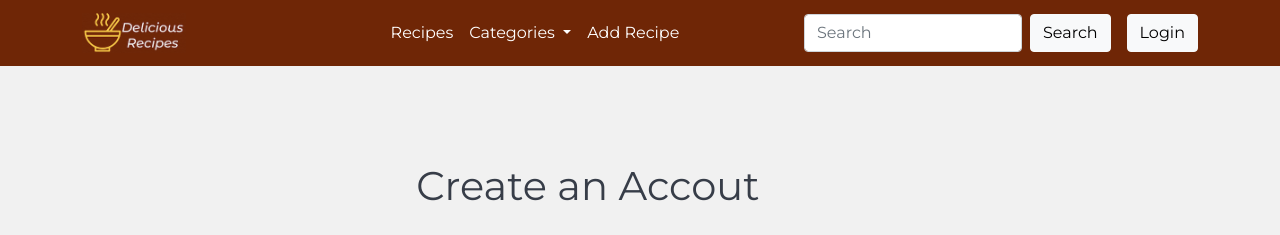
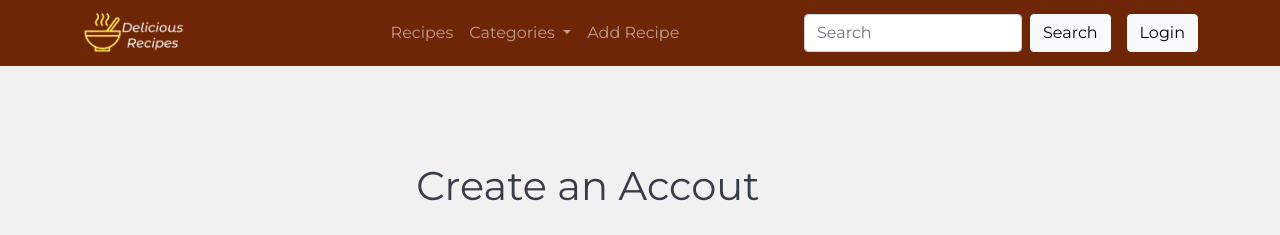
Before and after one commit to sozgur/food_recipe_web_app, a Flask app: page /register in a window 1280 px wide. Shown: the top 235 px of the page. Run offline with Flask 2, Linux system fonts and the light colour scheme; tables that the repository leaves empty hold one stand-in row (values such as "Sample post"); some libraries are stand-ins or nearby versions.

Commit message:
add active nabvar

```diff
--- a/app/category/category_views.py
+++ b/app/category/category_views.py
@@ -20,7 +20,7 @@ def recipe_list(category_id):
     """
     category = Category.query.get_or_404(category_id)
     recipes = category.recipes
-    return render_template("category/recipe_list.html", category=category, recipes = recipes)
+    return render_template("category/recipe_list.html", category=category, recipes = recipes, route="/categories")
 
 
 @category.errorhandler(404)
--- a/app/recipe/recipe_views.py
+++ b/app/recipe/recipe_views.py
@@ -14,7 +14,7 @@ def home_page():
     List all recipes order created at
     """
     recipes = Recipe.query.order_by(Recipe.created_at.desc()).all()
-    return render_template("index.html", recipes=recipes)
+    return render_template("index.html", recipes=recipes, route="/")
 
 
 
@@ -49,7 +49,7 @@ def add_recipe():
         return redirect(url_for("recipe.detail", recipe_id=recipe.id))
 
 
-    return render_template("recipe/create.html", form=form)
+    return render_template("recipe/create.html", form=form, route="/add-recipe")
 
 
 @recipe.route("/recipe/<int:recipe_id>/edit", methods=["GET", "POST"])
--- a/app/static/css/main.css
+++ b/app/static/css/main.css
@@ -31,6 +31,10 @@ a {
 
 .nav-link:hover {
     color: #d6a338;
+}
+
+.navbar-brand img {
+    filter: brightness(1.2);
 }
 
 .main {
--- a/app/templates/base.html
+++ b/app/templates/base.html
@@ -24,20 +24,31 @@
 
       <nav class="navbar navbar-expand-lg navbar-dark">
         <div class="container">
-            <a class="navbar-brand" href="/"><img src="/static/images/logo.png" alt="Logo" class="img-fluid" id="logo"/></a>
+            <a class="navbar-brand" href="/"><img src="/static/images/logorbg.png" alt="Logo" class="img-fluid" id="logo"/></a>
             <button class="navbar-toggler" type="button" data-bs-toggle="collapse" data-bs-target="#navbarNavDropdown" aria-controls="navbarNavDropdown" aria-expanded="false" aria-label="Toggle navigation">
                 <span class="navbar-toggler-icon"></span>
             </button>
             <div class="collapse navbar-collapse" id="navbarNavDropdown">
                 <ul class="navbar-nav mx-auto">
                     <li class="nav-item">
-                        <a class="nav-link active" href="/">Recipes</a>
+                        {% if route == '/' %}
+                            <a class="nav-link active" href="/">Recipes</a>
+                        {% else %}
+                            <a class="nav-link" href="/">Recipes</a>
+                        {% endif %}
                     </li>
 
                     <li class="nav-item dropdown">
-                        <a class="nav-link dropdown-toggle active" href="#" id="navbarDropdownMenuLink" role="button" data-bs-toggle="dropdown" aria-expanded="false">
+                        {% if route == "/categories" %}
+                            <a class="nav-link dropdown-toggle active" href="#" id="navbarDropdownMenuLink" role="button" data-bs-toggle="dropdown" aria-expanded="false">
                             Categories
-                        </a>
+                            </a>
+                        {% else %}
+                            <a class="nav-link dropdown-toggle" href="#" id="navbarDropdownMenuLink" role="button" data-bs-toggle="dropdown" aria-expanded="false">
+                            Categories
+                            </a>
+                        {% endif %}
+
 
                         <ul class="dropdown-menu" aria-labelledby="navbarDropdownMenuLink">
 
@@ -49,7 +60,12 @@
                         </ul>
                     </li>
                     <li class="nav-item">
-                        <a class="nav-link active" href="{{ url_for('recipe.add_recipe') }}">Add Recipe</a>
+                        {% if route == "/add-recipe" %}
+                            <a class="nav-link active" href="{{ url_for('recipe.add_recipe') }}">Add Recipe</a>
+                        {% else %}
+                            <a class="nav-link" href="{{ url_for('recipe.add_recipe') }}">Add Recipe</a>
+                        {% endif %}
+
                     </li>
                 </ul>
 
```
